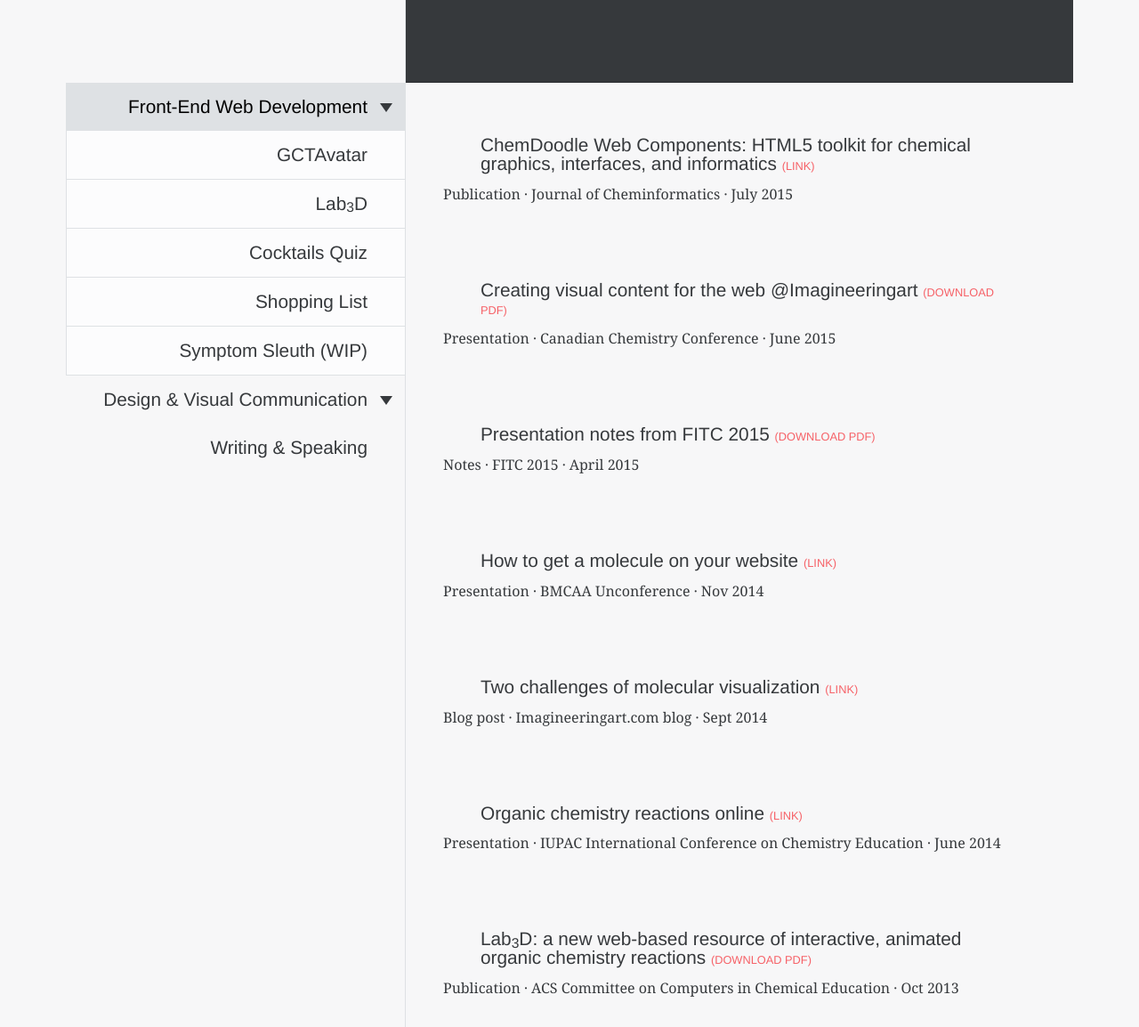
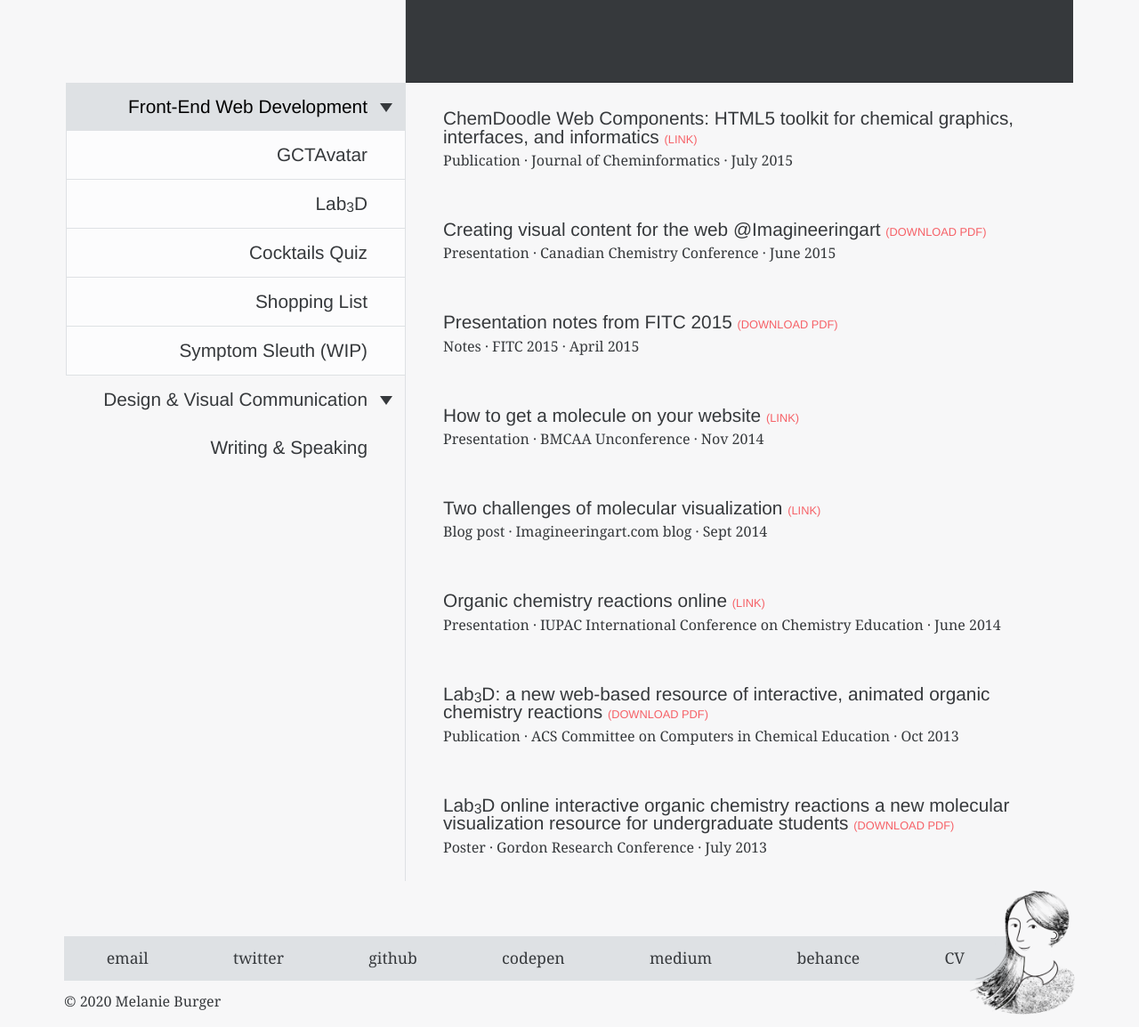
Before and after one commit to melaniebrgr/personal-website, a website: page app/index.html at #!/writingandspeaking in a window 1280 px wide. Shown: the part 211-1365 px from the top of the page at 89% size. Drawn offline with nearby package versions, Linux system fonts and the light colour scheme; some packages are replaced by stand-ins of ours.

Commit message:
💅🏻 Updates section markup

```diff
--- a/app/views/writingandspeaking/writingandspeaking.html
+++ b/app/views/writingandspeaking/writingandspeaking.html
@@ -5,56 +5,56 @@
 </div>
 <article class="writingandspeaking">
     <a href="http://jcheminf.springeropen.com/articles/10.1186/s13321-015-0085-3" target="_blank" class="section">
-  	  <h4>ChemDoodle Web Components: HTML5 toolkit for chemical graphics, interfaces, and informatics <em>(Link)</em></h4>
+  	  <h5>ChemDoodle Web Components: HTML5 toolkit for chemical graphics, interfaces, and informatics <em>(Link)</em></h5>
       <span>Publication</span>
   	  <span>Journal of Cheminformatics</span>
       <span>July 2015</span>
     </a>
 
     <a href="views/writingandspeaking/CSC2015.pdf" download class="section">
-  		<h4>Creating visual content for the web &commat;Imagineeringart <em>(Download PDF)</em></h4>
+  		<h5>Creating visual content for the web &commat;Imagineeringart <em>(Download PDF)</em></h5>
       <span>Presentation</span>
       <span>Canadian Chemistry Conference</span>
       <span>June 2015</span>
     </a>
 
     <a href="views/writingandspeaking/FITC2015.pdf" download class="section">
-      <h4>Presentation notes from FITC 2015 <em>(Download PDF)</em></h4>
+      <h5>Presentation notes from FITC 2015 <em>(Download PDF)</em></h5>
       <span>Notes</span>
       <span>FITC 2015</span>
       <span>April 2015</span>
     </a>
 
     <a href="http://slides.com/mbrgr/how-to-molecule" target="_blank" class="section">
-    	<h4>How to get a molecule on your website <em>(Link)</em></h4>
+    	<h5>How to get a molecule on your website <em>(Link)</em></h5>
     	<span>Presentation</span>
     	<span>BMCAA Unconference</span>
       <span>Nov 2014</span>
     </a>
 
     <a href="http://www.imagineeringart.com/two-challenges-of-molecular-visualization/" target="_blank" class="section">
-    	<h4>Two challenges of molecular visualization <em>(Link)</em></h4>
+    	<h5>Two challenges of molecular visualization <em>(Link)</em></h5>
     	<span>Blog post</span>
       <span>Imagineeringart.com blog</span>
     	<span>Sept 2014</span>
     </a>
 
     <a href="http://slides.com/mbrgr/icce2014" target="_blank" class="section">
-    	<h4>Organic chemistry reactions online <em>(Link)</em></h4>
+    	<h5>Organic chemistry reactions online <em>(Link)</em></h5>
     	<span>Presentation</span>
     	<span>IUPAC International Conference on Chemistry Education</span>
       <span>June 2014</span>
     </a>
 
     <a href="/app/views/writingandspeaking/CCCE2013.pdf" download class="section">
-    	<h4>Lab<sub>3</sub>D: a new web-based resource of interactive, animated organic chemistry reactions <em>(Download PDF)</em></h4>
+    	<h5>Lab<sub>3</sub>D: a new web-based resource of interactive, animated organic chemistry reactions <em>(Download PDF)</em></h5>
     	<span>Publication</span>
     	<span>ACS Committee on Computers in Chemical Education</span>
       <span>Oct 2013</span>
     </section>
 
     <a href="views/writingandspeaking/GRC2013.pdf" download class="section">
-    	<h4>Lab<sub>3</sub>D online interactive organic chemistry reactions a new molecular visualization resource for undergraduate students <em>(Download PDF)</em></h4>
+    	<h5>Lab<sub>3</sub>D online interactive organic chemistry reactions a new molecular visualization resource for undergraduate students <em>(Download PDF)</em></h5>
     	<span>Poster</span>
     	<span>Gordon Research Conference</span>
       <span>July 2013</span>
```
